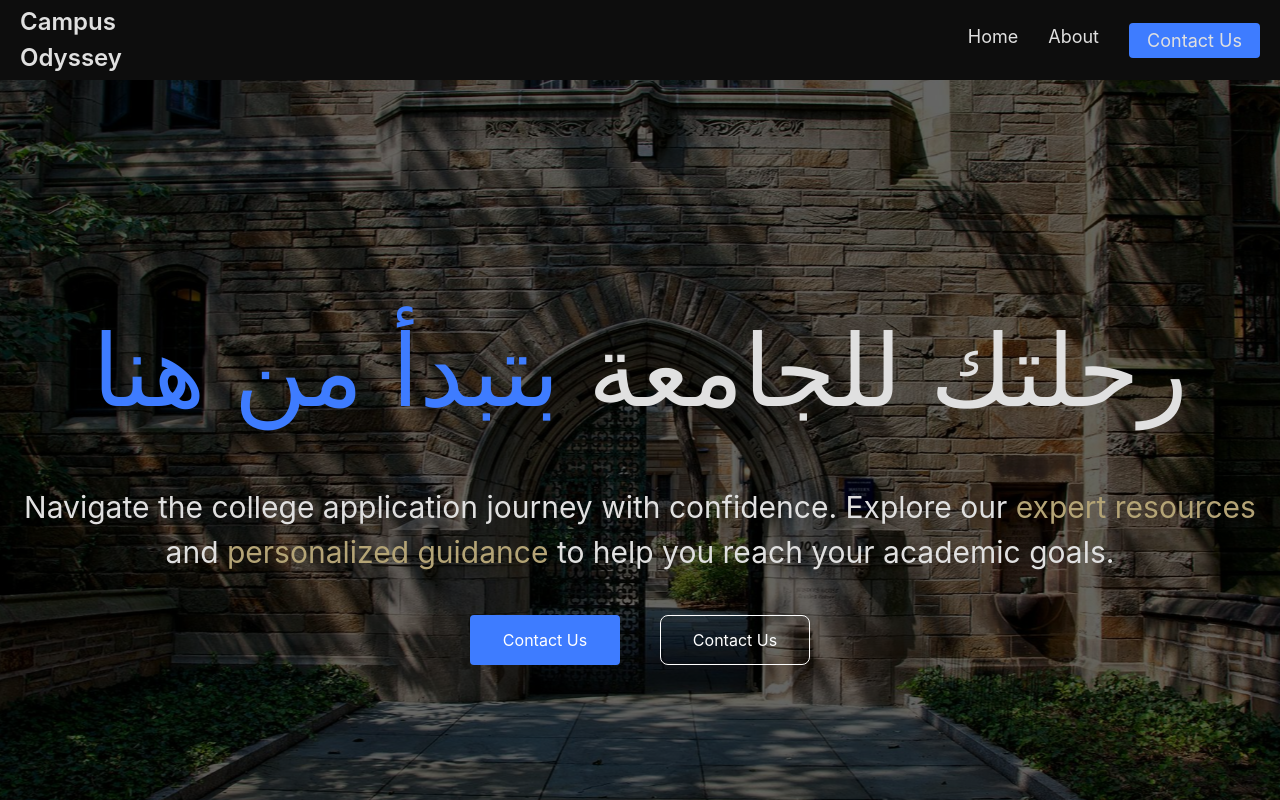
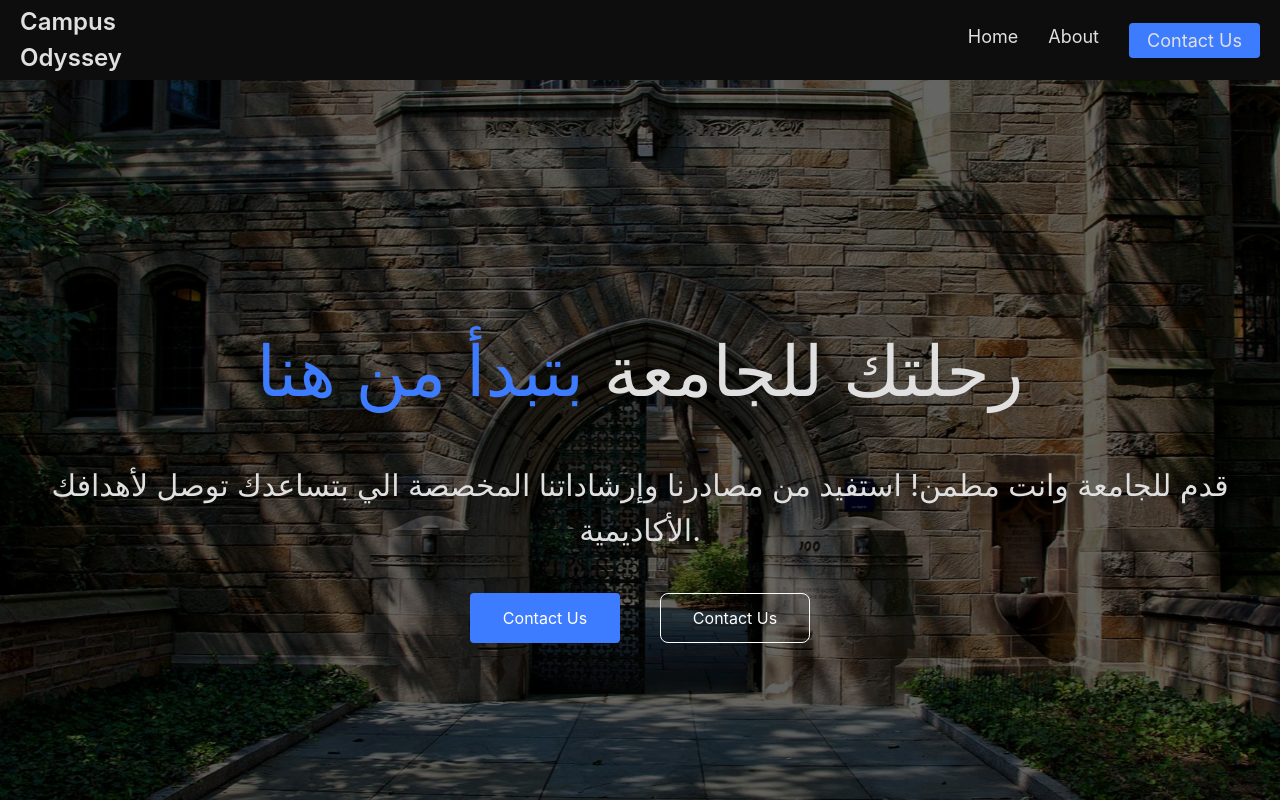
Before and after one commit to youssef124wael/campus-odessey, a React (Create React App) app: page / in a window 1280 px wide. Shown: the top 800 px of the page. Built offline with nearby package versions, Linux system fonts and the light colour scheme.

Commit message:
first commit

```diff
--- a/src/App.js
+++ b/src/App.js
@@ -8,6 +8,11 @@ function App() {
   }
   return (
     <div className="App">
+          {/* contact us changing */}
+          {/* hero section animation changing */}
+          {/* font size changing and colors */}
+          {/* navbar changing */}
+          {/*the space between slider and about and hero changing */}
       <LandingPage handler={setActiveSectionHandler} activeSection={activeSection}/>
     </div>
   );
--- a/src/components/sub-components/Hero.jsx
+++ b/src/components/sub-components/Hero.jsx
@@ -18,7 +18,7 @@ function Hero(props) {
 
 
     return (
-        <div id='hero' ref={ref} className='relative w-full min-h-screen justify-center items-center flex bg-no-repeat bg-fixed bg-cover bg-center'
+        <div id='hero' ref={ref} className='relative z-[0] w-full min-h-screen justify-center items-center flex bg-no-repeat bg-fixed bg-cover bg-center'
             style={{ backgroundImage: `url(${hero_image})` }}>
             <div className="absolute inset-0 bg-black opacity-60"></div>
             <div
@@ -26,10 +26,9 @@ function Hero(props) {
                 transition-all duration-[2000ms] ease-out
                 ${show ? 'opacity-100 translate-y-0' : 'opacity-0 translate-y-[1000px]'}`}
             >
-                <h1 className='text-[100px] max-md:text-[50px] text-[#E0E0E0]'>رحلتك للجامعة <span className='text-[#3E7CFF] max-md:text-[50px] text-[100px]'>بتبدأ من هنا</span></h1>
+                <h1 className='text-[70px] max-md:text-[50px] text-[#E0E0E0]'>رحلتك للجامعة <span className='text-[#3E7CFF] max-md:text-[50px] text-[70px]'>بتبدأ من هنا</span></h1>
                 <p className='text-[30px] text-[#E0E0E0]'>
-                    Navigate the college application journey with confidence. Explore our <span className='text-[#B4A476]'>expert resources</span><br />
-                    and <span className='text-[#B4A476]'>personalized guidance</span> to help you reach your academic goals.
+                    قدم للجامعة وانت مطمن! استفيد من مصادرنا وإرشاداتنا المخصصة الي بتساعدك توصل لأهدافك الأكاديمية.
                 </p>
                 <div className='flex gap-10'>
                     <a href='#contact' className=' text-white flex items-center rounded justify-center w-[150px] h-[50px] bg-[#3E7CFF] transition transform hover:scale-110 hover:brightness-110 '>Contact Us</a>
--- a/src/index.css
+++ b/src/index.css
@@ -23,7 +23,9 @@ code {
 .animate-marquee {
   animation: marquee 20s linear infinite;
 }
-
+p {
+  font-size: 20px;
+}
 @tailwind base;
 @tailwind components;
 @tailwind utilities;
```
